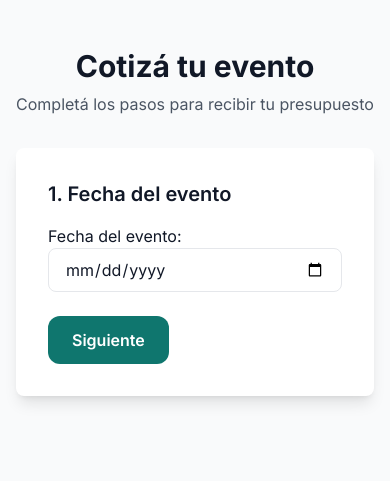
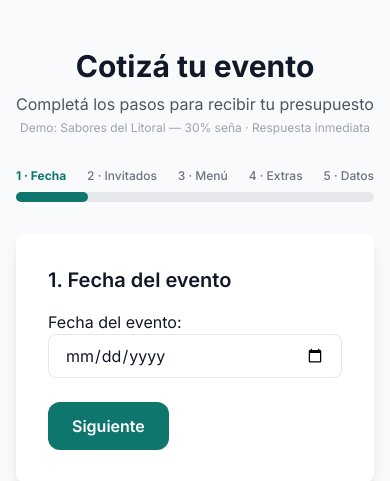
Before and after one commit to licwalter2015/App-Catering, a Django app: template templates/quotes/wizard.html in a window 390 px wide. Shown: the top 481 px of the page. Run offline with Django 5.2, Linux system fonts and the light colour scheme; the template is opened without the code that fills it: values that come from a table or form of the project are taken from there, others are empty; some libraries are stand-ins or nearby versions.

Commit message:
feat(ui): wizard progress bar 5 pasos + polish demo tablet

```diff
--- a/templates/quotes/wizard.html
+++ b/templates/quotes/wizard.html
@@ -8,6 +8,21 @@
     <div class="text-center mb-8">
       <h1 class="text-3xl font-bold text-gray-900">Cotizá tu evento</h1>
       <p class="mt-2 text-gray-600">Completá los pasos para recibir tu presupuesto</p>
+      <p class="mt-1 text-xs text-gray-400">Demo: Sabores del Litoral — 30% seña · Respuesta inmediata</p>
+    </div>
+
+    <!-- Barra de progreso 5 pasos (mobile-first) -->
+    <div class="mb-8">
+      <div class="flex justify-between text-xs font-medium text-gray-500 mb-2">
+        <span id="step-label-1" class="text-brand font-bold">1 · Fecha</span>
+        <span id="step-label-2">2 · Invitados</span>
+        <span id="step-label-3">3 · Menú</span>
+        <span id="step-label-4">4 · Extras</span>
+        <span id="step-label-5">5 · Datos</span>
+      </div>
+      <div class="w-full bg-gray-200 rounded-full h-2.5">
+        <div id="progress-bar" class="bg-brand h-2.5 rounded-full transition-all duration-300" style="width: 20%"></div>
+      </div>
     </div>
 
     <form method="post" class="bg-white shadow-lg rounded-lg p-8">
@@ -154,9 +169,21 @@ const totalSteps = 5;
 function showStep(step) {
   for (let i = 1; i <= totalSteps; i++) {
     document.getElementById(`step-${i}`).classList.add('hidden');
+    const label = document.getElementById(`step-label-${i}`);
+    if (label) {
+      label.classList.remove('text-brand', 'font-bold');
+      label.classList.add('text-gray-500');
+    }
   }
   document.getElementById(`step-${step}`).classList.remove('hidden');
+  const activeLabel = document.getElementById(`step-label-${step}`);
+  if (activeLabel) {
+    activeLabel.classList.add('text-brand', 'font-bold');
+    activeLabel.classList.remove('text-gray-500');
+  }
+  document.getElementById('progress-bar').style.width = (step / totalSteps * 100) + '%';
   currentStep = step;
+  window.scrollTo({ top: 0, behavior: 'smooth' });
 }
 
 function nextStep() {
```
